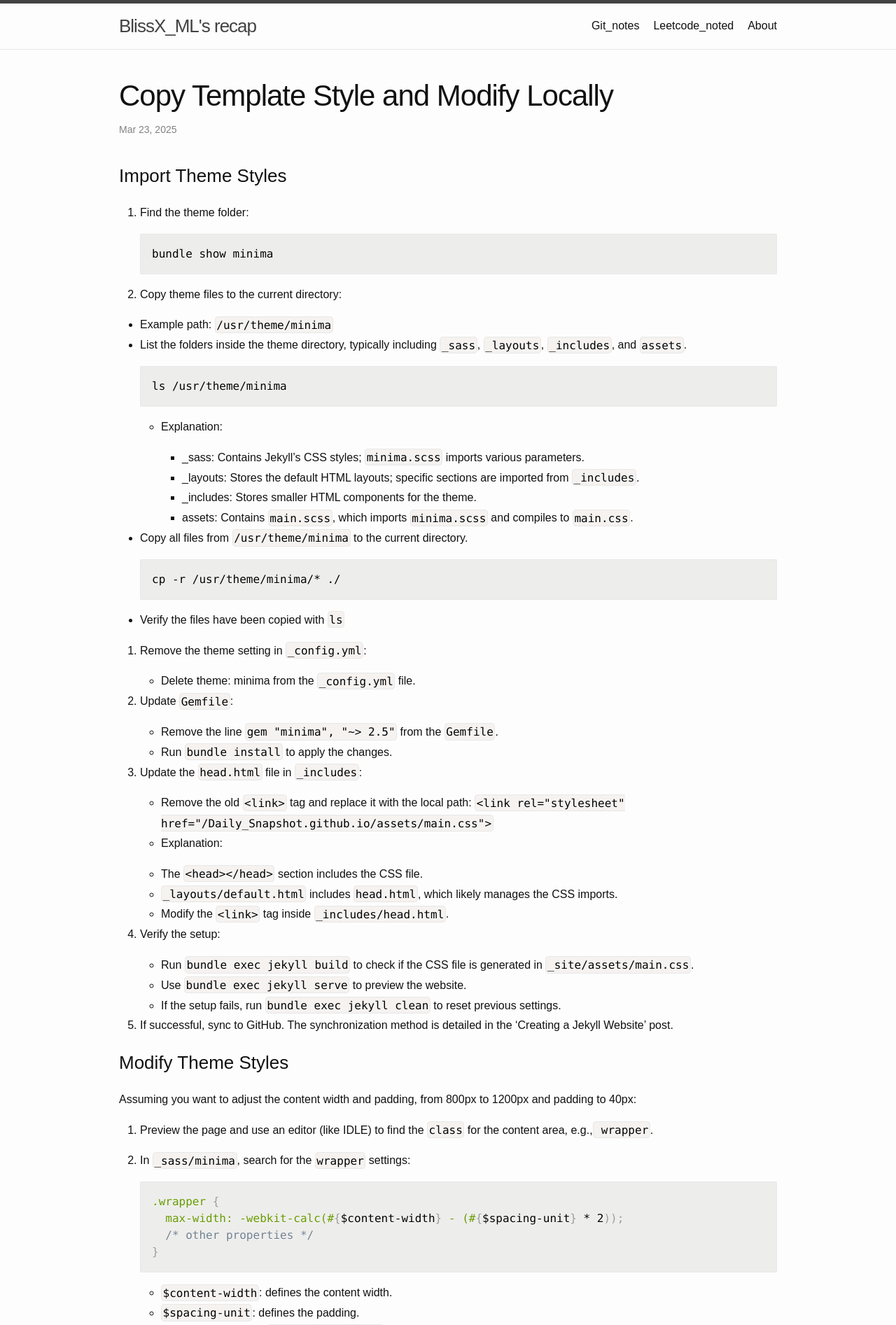
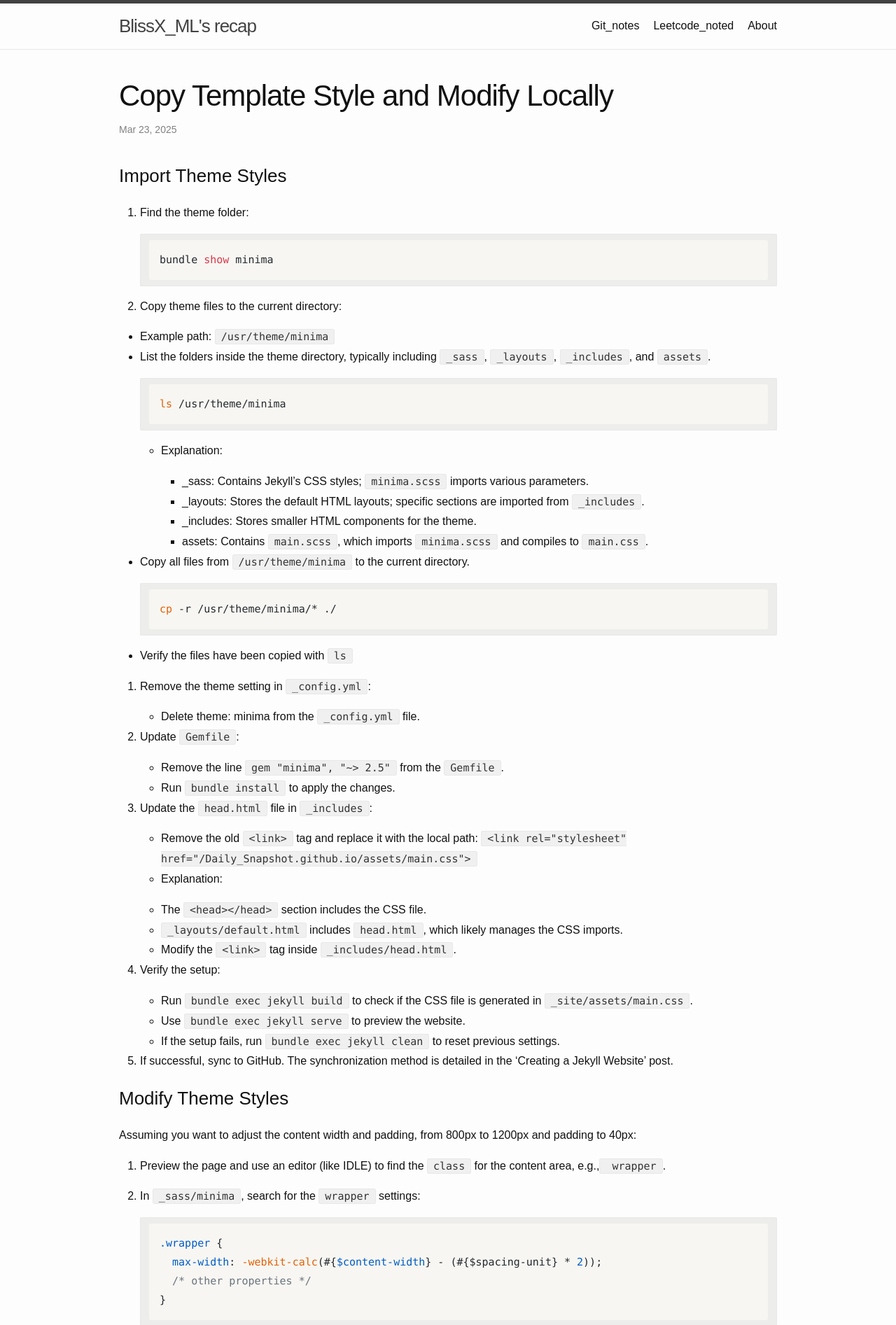
Before and after one commit to BlissX-ML/Daily_Snapshot.github.io, a Jekyll site: the page built from _posts/2025-03-23-Customize-Theme-Locally.md, in a window 1280 px wide. Shown: the top 1893 px of the page at 70% size. Built offline with Jekyll 4.4.1, drawn with Linux system fonts in a browser that asks for light colours; nearby versions of some CDN libraries; some of the changed text lies outside the part shown.

Commit message:
Integrate Highlight.js for code styling by directly modifying the CSS file.

```diff
--- a/_sass/minima.scss
+++ b/_sass/minima.scss
@@ -48,8 +48,10 @@ $on-laptop: 800px !default;
   font-size: $base-font-size * $ratio;
 }
 
+
 // Import partials.
 @import "minima/base",
 "minima/layout",
-"minima/syntax-highlighting"
+"minima/syntax-highlighting",
+"minima/github-min"
 ;
--- a/_sass/minima/_base.scss
+++ b/_sass/minima/_base.scss
@@ -187,18 +187,25 @@ code {
   border: 1px solid $grey-color-light;
   border-radius: 5px;
   background-color: #EDEDEB;
-  color: #EB5857;
+  color: #333;
+  /* 默认字体颜色不再是红色 */
   line-height: $base-line-height;
+  font-family: Consolas, Monaco, 'Andale Mono', 'Ubuntu Mono', monospace;
 }
 
+/* 优化内联代码块的样式 */
 code {
   padding: 1px 8px;
+  background-color: #f0f0f0;
+  border-radius: 3px;
 }
 
+/* 优化多行代码块的样式 */
 pre {
   padding: 8px 12px;
   overflow-x: auto;
   margin: 5px 0;
+  background-color: #f7f6f2;
 
   >code {
     border: 0;
@@ -206,7 +213,6 @@ pre {
     padding-left: 0;
   }
 }
-
 
 
 /**
--- /dev/null
+++ b/_sass/minima/_github-min.scss
@@ -0,0 +1,111 @@
+pre code.hljs {
+    display: block;
+    overflow-x: auto;
+    padding: 1em
+}
+
+code.hljs {
+    padding: 3px 5px
+}
+
+/*!
+  Theme: GitHub
+  Description: Light theme as seen on github.com
+  Author: github.com
+  Maintainer: @Hirse
+  Updated: 2021-05-15
+
+  Outdated base version: https://github.com/primer/github-syntax-light
+  Current colors taken from GitHub's CSS
+*/
+.hljs {
+    color: #24292e;
+    background: #f7f6f2
+}
+
+.hljs-doctag,
+.hljs-keyword,
+.hljs-meta .hljs-keyword,
+.hljs-template-tag,
+.hljs-template-variable,
+.hljs-type,
+.hljs-variable.language_ {
+    color: #d73a49
+}
+
+.hljs-title,
+.hljs-title.class_,
+.hljs-title.class_.inherited__,
+.hljs-title.function_ {
+    color: #6f42c1
+}
+
+.hljs-attr,
+.hljs-attribute,
+.hljs-literal,
+.hljs-meta,
+.hljs-number,
+.hljs-operator,
+.hljs-selector-attr,
+.hljs-selector-class,
+.hljs-selector-id,
+.hljs-variable {
+    color: #005cc5
+}
+
+.hljs-meta .hljs-string,
+.hljs-regexp,
+.hljs-string {
+    color: #032f62
+}
+
+.hljs-built_in,
+.hljs-symbol {
+    color: #e36209
+}
+
+.hljs-code,
+.hljs-comment,
+.hljs-formula {
+    color: #6a737d
+}
+
+.hljs-name,
+.hljs-quote,
+.hljs-selector-pseudo,
+.hljs-selector-tag {
+    color: #22863a
+}
+
+.hljs-subst {
+    color: #24292e
+}
+
+.hljs-section {
+    color: #005cc5;
+    font-weight: 700
+}
+
+.hljs-bullet {
+    color: #735c0f
+}
+
+.hljs-emphasis {
+    color: #24292e;
+    font-style: italic
+}
+
+.hljs-strong {
+    color: #24292e;
+    font-weight: 700
+}
+
+.hljs-addition {
+    color: #22863a;
+    background-color: #f0fff4
+}
+
+.hljs-deletion {
+    color: #b31d28;
+    background-color: #ffeef0
+}
```
Also changed, not shown: _includes/head.html (+5 -2 lines).
